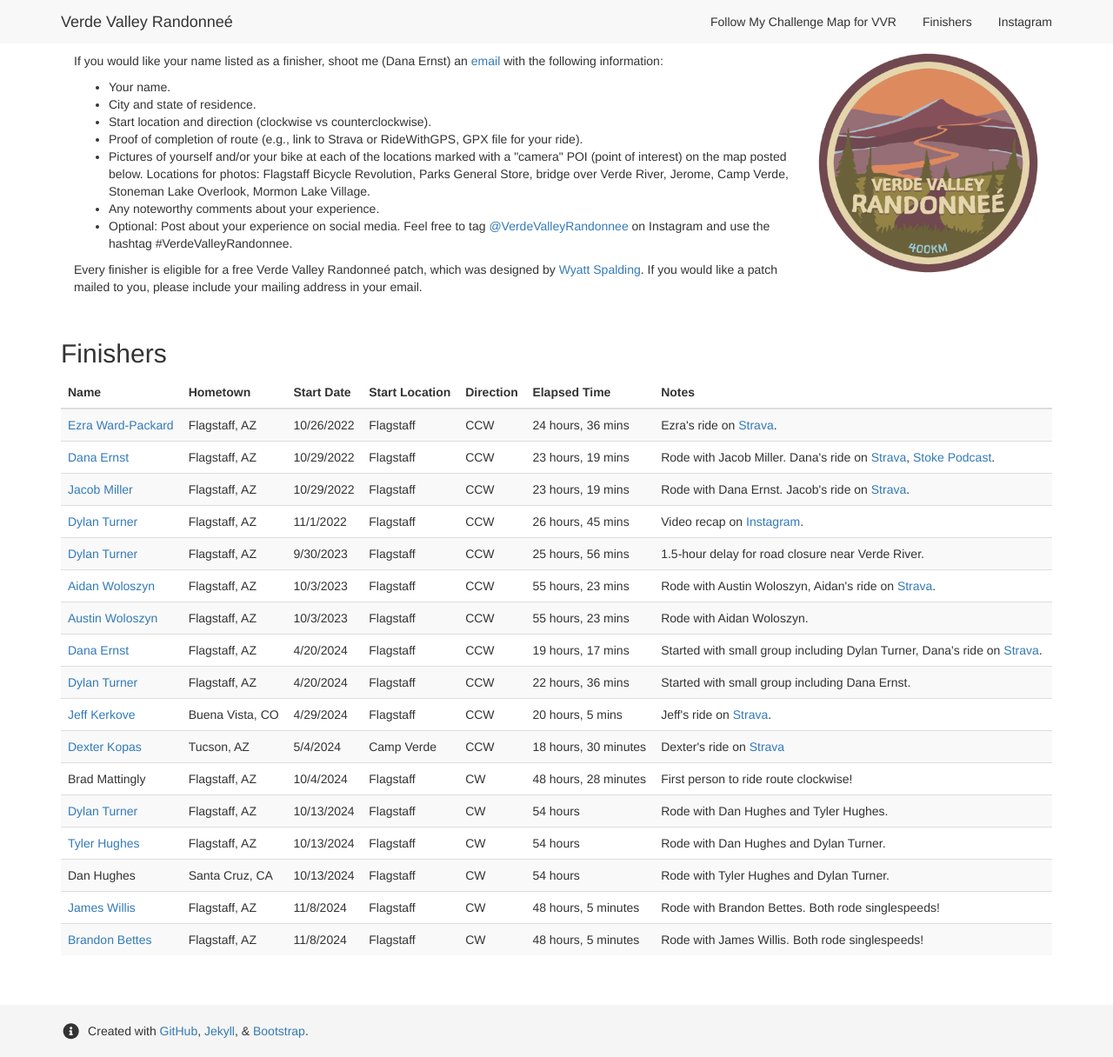
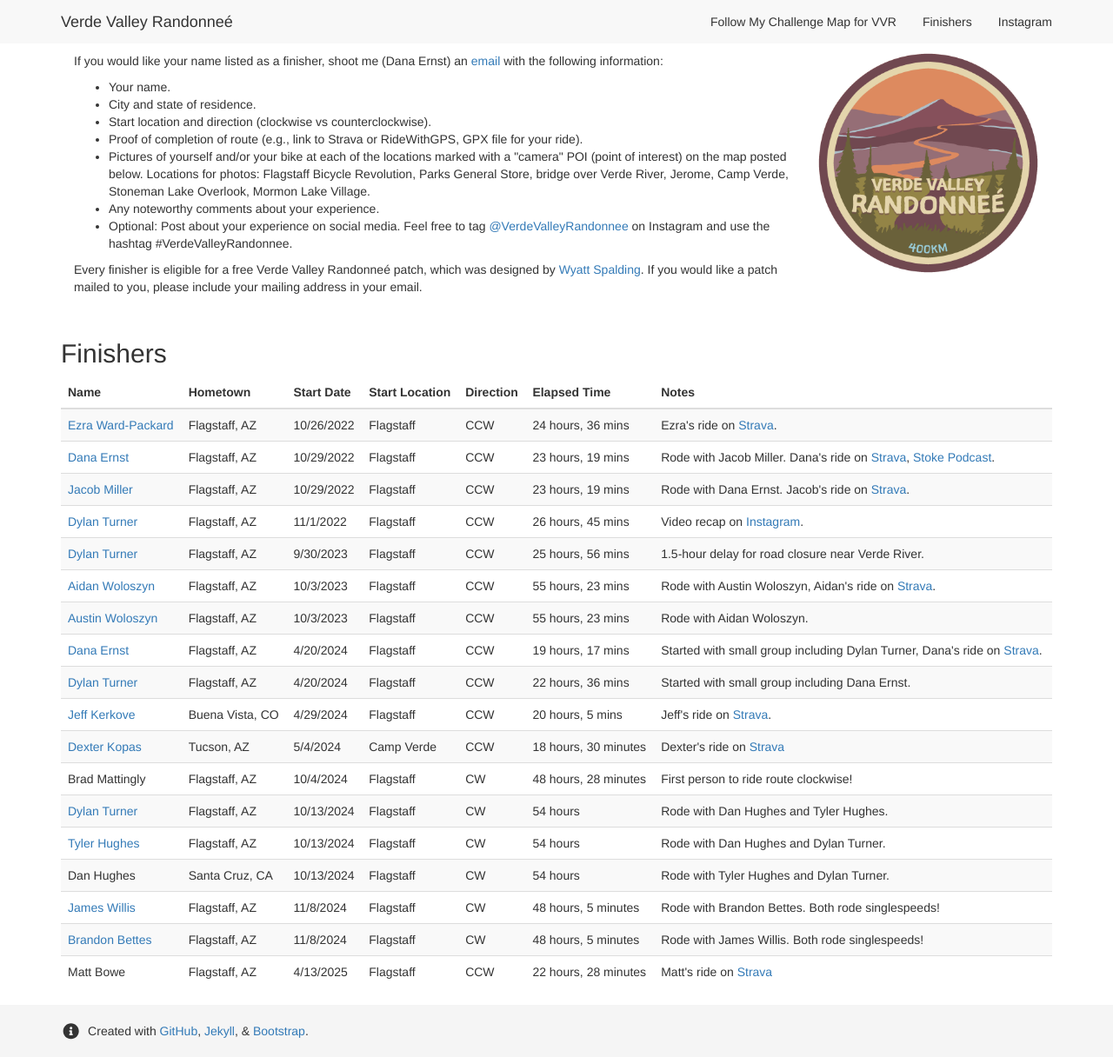
Before and after one commit to dcernst/VerdeValleyRandonnee, a Jekyll site: the page built from finishers.md, in a window 1280 px wide and 1216 px high. Shown: the whole window at 87% size. Built offline with Jekyll 4.4.1, drawn with Linux system fonts in a browser that asks for light colours; nearby versions of some CDN libraries.

Commit message:
Update finishers.md

```diff
--- a/finishers.md
+++ b/finishers.md
@@ -114,6 +114,10 @@ Every finisher is eligible for a free Verde Valley Randonneé patch, which was d
 <td><a href="https://www.instagram.com/gnar_nasty/">Brandon Bettes</a></td> <td>Flagstaff, AZ</td> <td>11/8/2024</td> <td>Flagstaff</td> <td>CW</td> <td>48 hours, 5 minutes</td> <td>Rode with James Willis. Both rode singlespeeds!</td>
 </tr>
 
+<tr>
+<td>Matt Bowe</td> <td>Flagstaff, AZ</td> <td>4/13/2025</td> <td>Flagstaff</td> <td>CCW</td> <td>22 hours, 28 minutes</td> <td>Matt's ride on <a href="https://www.strava.com/activities/14176529605">Strava</a></td>
+</tr>
+
 </tbody>
 </table>
 </div>
```
